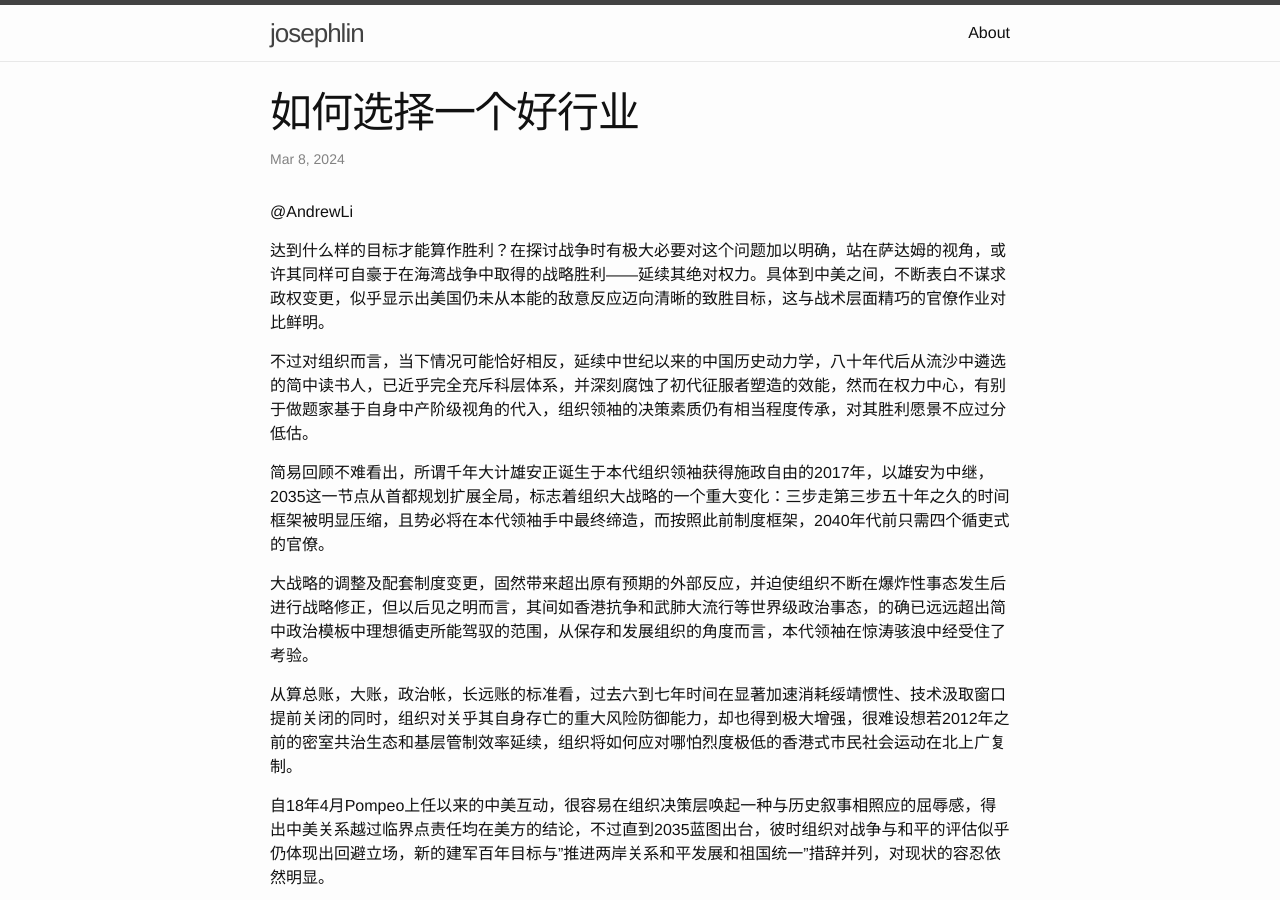
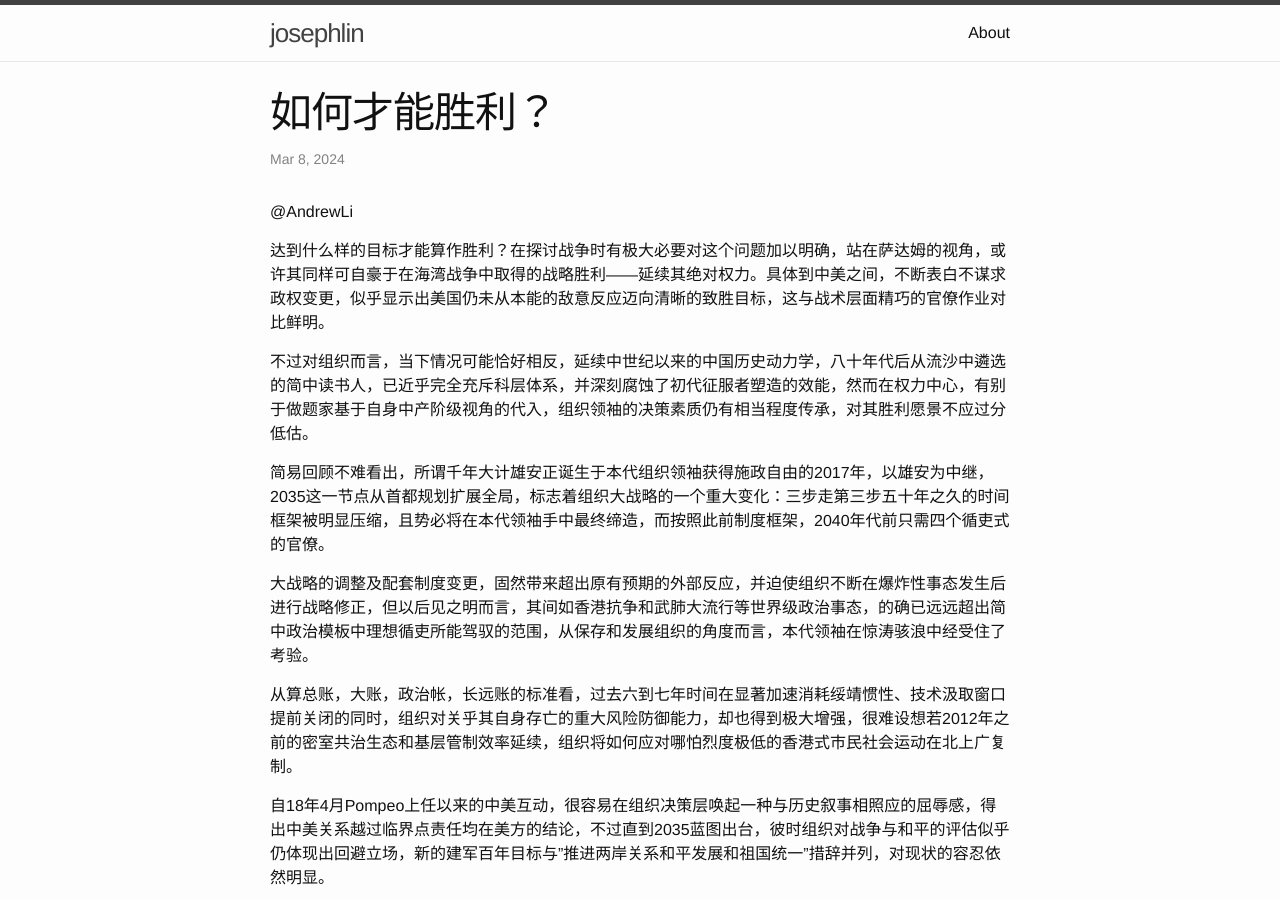
Before and after one commit to josephstalin117/josephstalin117.github.io, a Jekyll site: the page built from _posts/2024-3-8-great-rejuvenation.markdown, in a window 1280 px wide and 900 px high. Built offline with Jekyll 4.4.1, drawn with Linux system fonts in a browser that asks for light colours.

Commit message:
update title

```diff
--- a/_posts/2024-3-8-great-rejuvenation.markdown
+++ b/_posts/2024-3-8-great-rejuvenation.markdown
@@ -1,6 +1,6 @@
 ---
 layout: post
-title:  "如何选择一个好行业"
+title:  "如何才能胜利？"
 date:   2024-3-8 20:35:35 +0800
 categories: command
 ---
```
